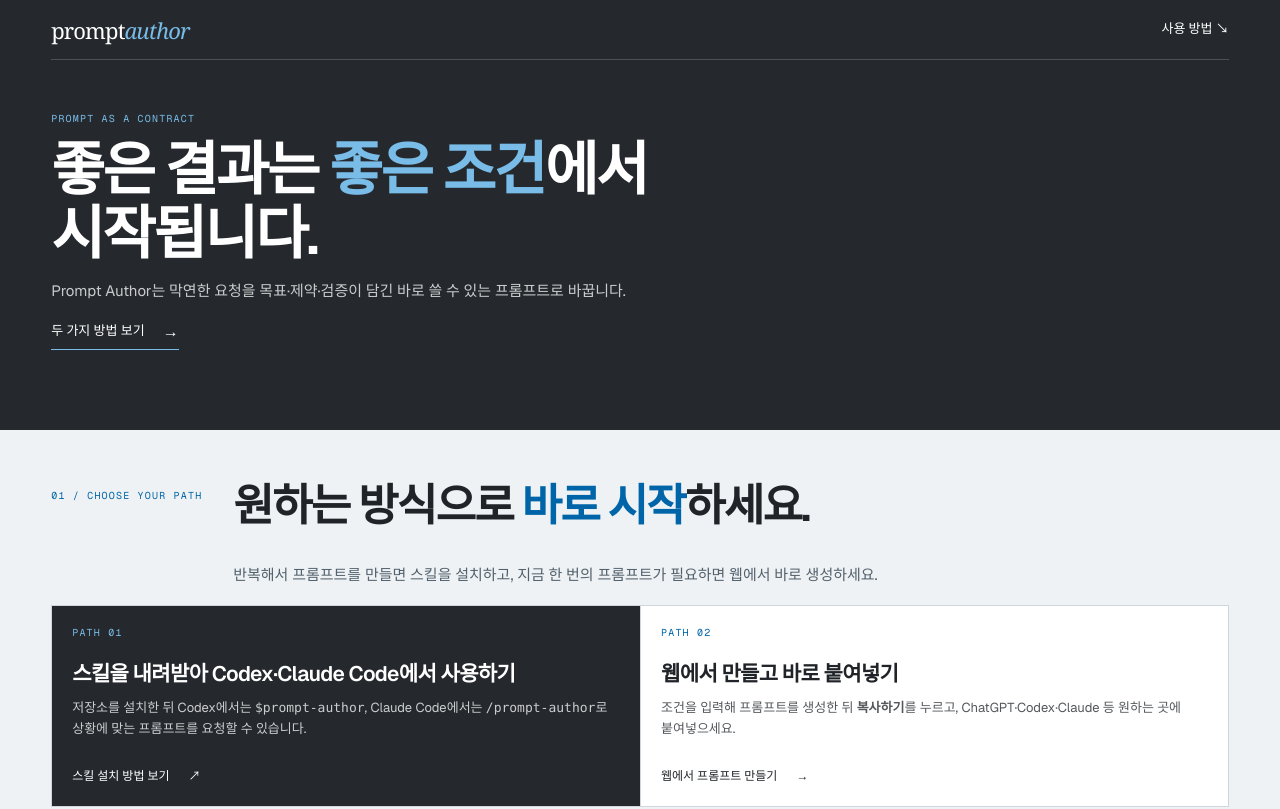
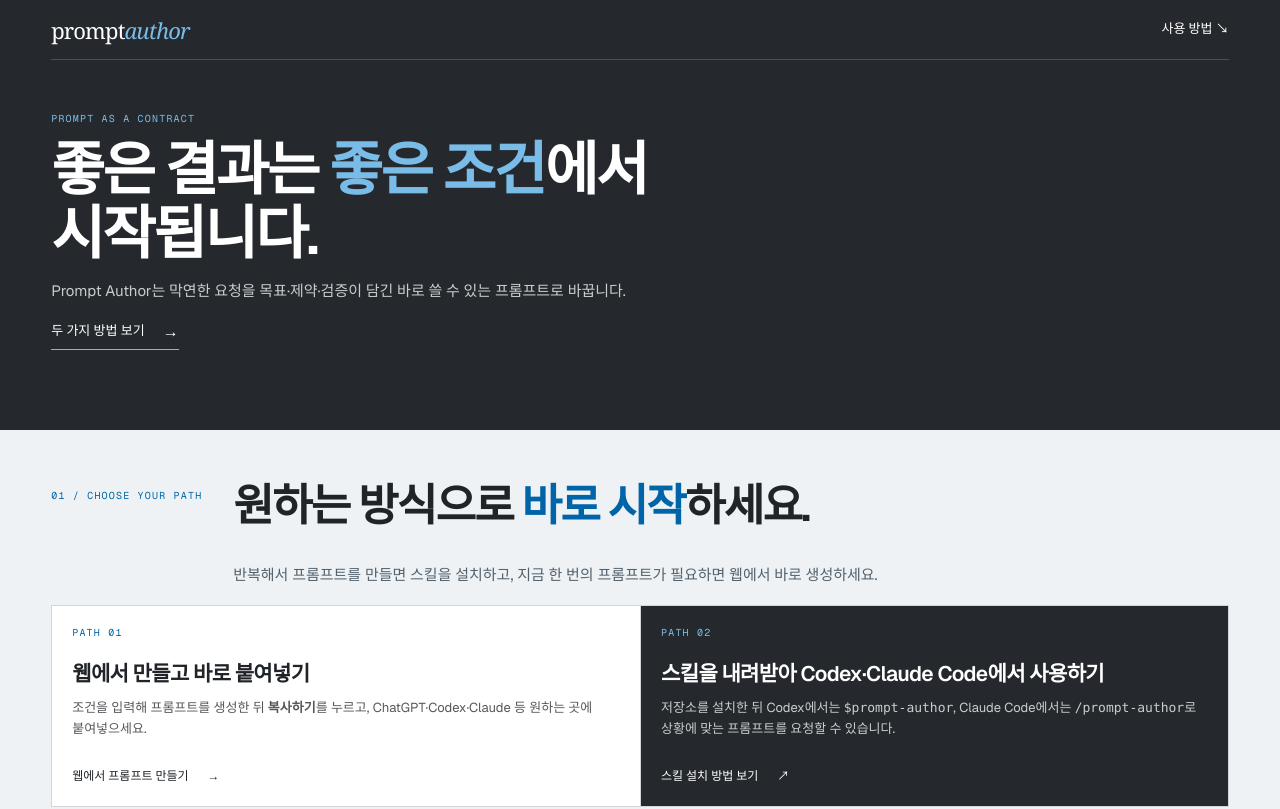
Before and after one commit to jeonys-12/prompt-author-work, a Next.js app in the folder website/: page / in a window 1280 px wide. Shown: the top 809 px of the page. Built offline with nearby package versions, Linux system fonts and the light colour scheme.

Commit message:
Prioritize the web prompt workflow

```diff
--- a/website/app/page.tsx
+++ b/website/app/page.tsx
@@ -205,8 +205,8 @@ export default function Home() {
       <section className="paths section" id="paths">
         <div className="paths-heading"><p className="section-kicker">01 / CHOOSE YOUR PATH</p><h2>원하는 방식으로 <em>바로 시작</em>하세요.</h2><p>반복해서 프롬프트를 만들면 스킬을 설치하고, 지금 한 번의 프롬프트가 필요하면 웹에서 바로 생성하세요.</p></div>
         <div className="path-cards">
-          <article className="path-card skill-path"><p className="mono">PATH 01</p><h3>스킬을 내려받아 Codex·Claude Code에서 사용하기</h3><p>저장소를 설치한 뒤 Codex에서는 <code>$prompt-author</code>, Claude Code에서는 <code>/prompt-author</code>로 상황에 맞는 프롬프트를 요청할 수 있습니다.</p><a href="https://github.com/seominpapa/prompt-author#설치-방법" target="_blank" rel="noreferrer">스킬 설치 방법 보기 <span>↗</span></a></article>
-          <article className="path-card web-path"><p className="mono">PATH 02</p><h3>웹에서 만들고 바로 붙여넣기</h3><p>조건을 입력해 프롬프트를 생성한 뒤 <strong>복사하기</strong>를 누르고, ChatGPT·Codex·Claude 등 원하는 곳에 붙여넣으세요.</p><a href="#workbench">웹에서 프롬프트 만들기 <span>→</span></a></article>
+          <article className="path-card web-path"><p className="mono">PATH 01</p><h3>웹에서 만들고 바로 붙여넣기</h3><p>조건을 입력해 프롬프트를 생성한 뒤 <strong>복사하기</strong>를 누르고, ChatGPT·Codex·Claude 등 원하는 곳에 붙여넣으세요.</p><a href="#workbench">웹에서 프롬프트 만들기 <span>→</span></a></article>
+          <article className="path-card skill-path"><p className="mono">PATH 02</p><h3>스킬을 내려받아 Codex·Claude Code에서 사용하기</h3><p>저장소를 설치한 뒤 Codex에서는 <code>$prompt-author</code>, Claude Code에서는 <code>/prompt-author</code>로 상황에 맞는 프롬프트를 요청할 수 있습니다.</p><a href="https://github.com/seominpapa/prompt-author#설치-방법" target="_blank" rel="noreferrer">스킬 설치 방법 보기 <span>↗</span></a></article>
         </div>
       </section>
 
```
